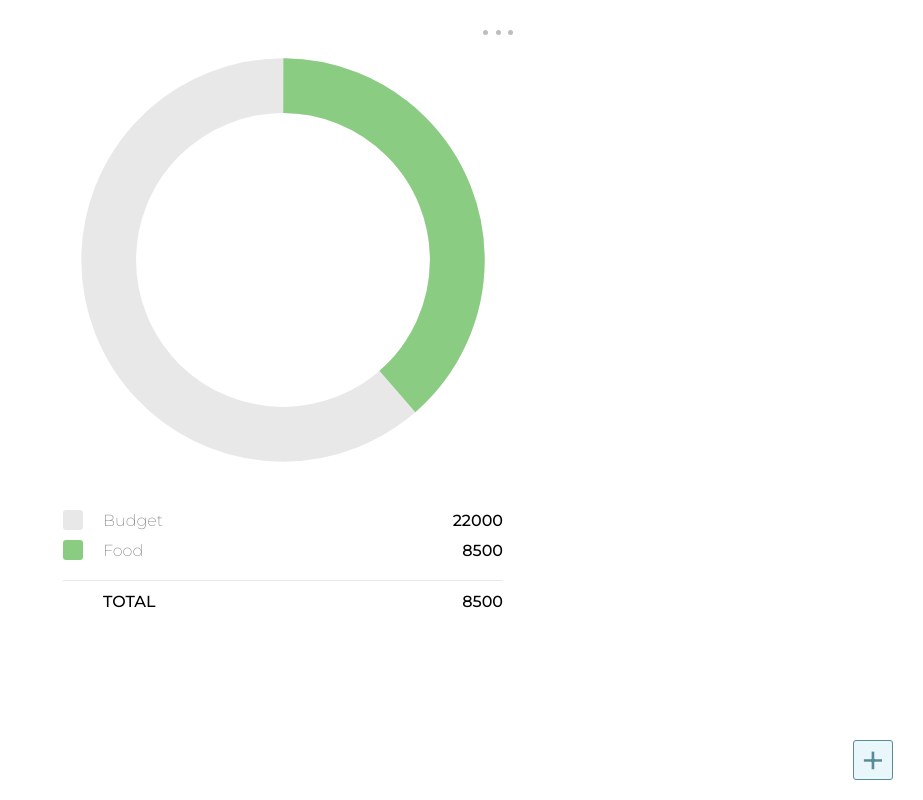
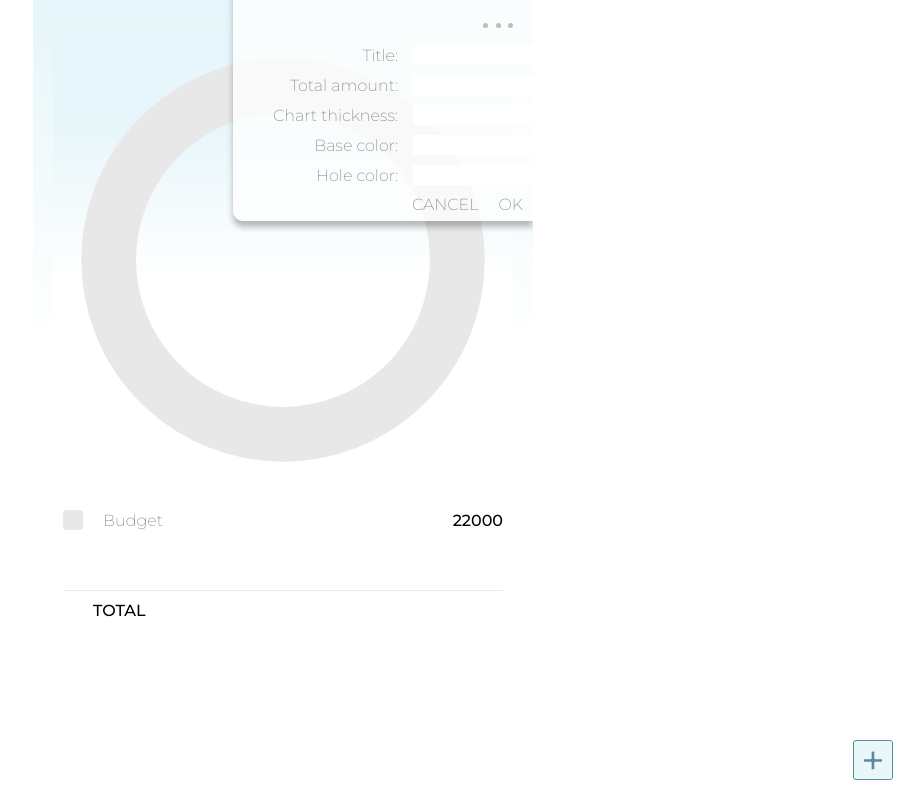
Before and after one commit to irosgrim/budgetplanner, a React (Create React App) app: page / in a window 1280 px wide. Both pictures are taken after a click on the element 640 px from the left and 45 px from the top of the page. Shown: the whole page, without its empty margins (357-1280 px from the left). Built offline with nearby package versions, Linux system fonts and the light colour scheme.

Commit message:
settings window

```diff
--- a/src/App.js
+++ b/src/App.js
@@ -24,13 +24,13 @@ const colorList = [
 	'#00AA80',
 	'#AB5B09'
 ];
-
 class App extends Component {
 	constructor() {
 		super();
 		this.handleToggleColorPalette = this.handleToggleColorPalette.bind(this);
 		this.handleShowModal = this.handleShowModal.bind(this);
 		this.handleSubmit = this.handleSubmit.bind(this);
+		this.handleShowSettings = this.handleShowSettings.bind(this);
 		this.state = {
 			title: 'Budget',
 			budget: 22000,
@@ -39,28 +39,61 @@ class App extends Component {
 			holeColor: 'transparent',
 			items: [
 				{
-					label: 'Food',
-					sectionColor: '#8acc81',
-					amount: 8500,
+					label: '',
+					sectionColor: '',
+					amount: null,
 					startFrom: 25
 				}
 			],
-
+			chosenColors: [],
 			showColorPalette: false,
-			showModal: false
+			showModal: false,
+			showSettings: false
 		};
 	}
-
+	handleShowSettings() {
+		this.setState(prevState => ({
+			showSettings: !prevState.showSettings
+		}));
+	}
 	handleSubmit(e) {
 		console.log(e);
-
+		const capitalizeLabel =
+			e.entry.charAt(0).toUpperCase() + e.entry.toLowerCase().substring(1);
 		const newEntry = {
-			label: e.entry,
+			label: capitalizeLabel,
 			sectionColor: e.color,
 			amount: Number(e.amount),
 			startFrom: 0
 		};
-		this.setState({ items: [...this.state.items, newEntry], showModal: false });
+		e.entry !== '' && e.color !== '' && e.amount !== '' && e.amount !== 0
+			? this.setState({
+					items: [...this.state.items, newEntry],
+					chosenColors: [...this.state.chosenColors, e.color],
+					showModal: false,
+					showColorPalette: false
+			  })
+			: this.setState({ showModal: false });
+
+		if (
+			this.state.items.length === 1 &&
+			this.state.items[0].label === '' &&
+			this.state.items[0].amount === null
+		) {
+			this.setState({
+				items: [
+					{
+						label: capitalizeLabel,
+						sectionColor: e.color,
+						amount: Number(e.amount),
+						startFrom: 25
+					}
+				],
+				chosenColors: [...this.state.chosenColors, e.color],
+				showModal: false,
+				showColorPalette: false
+			});
+		}
 	}
 	handleToggleColorPalette() {
 		this.setState(prevState => ({
@@ -73,6 +106,9 @@ class App extends Component {
 		}));
 	}
 	render() {
+		const filtered = colorList.filter(color => {
+			return !this.state.chosenColors.includes(color);
+		});
 		return (
 			<div className="App">
 				{this.state.showModal && (
@@ -80,12 +116,18 @@ class App extends Component {
 						handletogglecolorpalette={this.handleToggleColorPalette}
 						showcolorpalette={this.state.showColorPalette}
 						colorlist={colorList}
+						chosencolors={this.state.chosenColors}
 						handleshowmodal={this.handleShowModal}
 						handlesubmit={this.handleSubmit}
+						filteredcolors={filtered}
 					/>
 				)}
+
 				<Additem handleshowmodal={this.handleShowModal} />
-				<Threedotsbtn />
+				<Threedotsbtn
+					showsettings={this.state.showSettings}
+					handleshowsettings={this.handleShowSettings}
+				/>
 				<div className="chart">
 					<Donutchart
 						chartfrom={this.state}
--- a/src/components/Colorpalette.js
+++ b/src/components/Colorpalette.js
@@ -3,7 +3,7 @@ import React from 'react';
 function Colorpalette(props) {
 	return (
 		<div className="color-palette">
-			{props.colorlist.map((color, index) => {
+			{props.filteredcolors.map((color, index) => {
 				return (
 					<div
 						key={index}
--- a/src/components/Donutchart.jsx
+++ b/src/components/Donutchart.jsx
@@ -157,7 +157,16 @@ class Donutchart extends Component {
 					alignItems: 'flex-end'
 				}}>
 				{this.props.infoposition === 'left' && infobox()}
-				<svg width="100%" height="100%" viewBox="0 0 42 42" className="donut">
+				<svg
+					width="100%"
+					height="100%"
+					viewBox="0 0 42 42"
+					className="donut"
+					style={{
+						strokeWidth: '0px',
+						backgroundImage:
+							'linear-gradient(-180deg, #E7F6FA 20%, #FFFFFF 55%)'
+					}}>
 					<circle
 						className="donut-hole"
 						cx="21"
--- a/src/components/List.jsx
+++ b/src/components/List.jsx
@@ -43,19 +43,11 @@ class List extends Component {
 							</li>
 						);
 					})}
-					<li className="list-item list-total">
-						<div className="list-item-wrapper">
-							<div
-								style={{
-									width: '20px',
-									height: '20px'
-								}}
-							/>
-							<div className="item bold">TOTAL</div>
-						</div>
-						<div className="bold">{amountarr.reduce(total)}</div>
-					</li>
 				</ul>
+				<div className="list-total">
+					<div className="item bold">TOTAL</div>
+					<div className="bold">{amountarr.reduce(total)}</div>
+				</div>
 			</div>
 		);
 	}
--- a/src/components/Modal.jsx
+++ b/src/components/Modal.jsx
@@ -8,10 +8,13 @@ class Modal extends Component {
 		this.handleOnChange = this.handleOnChange.bind(this);
 		this.handleSelectedColor = this.handleSelectedColor.bind(this);
 		this.state = {
-			entry: 'entry',
-			amount: 666,
-			color: 'red'
+			entry: '',
+			amount: null,
+			color: '#D0021B'
 		};
+	}
+	componentDidMount() {
+		this.setState({ color: this.props.filteredcolors[0] });
 	}
 	handleSelectedColor(e) {
 		console.log(e);
@@ -50,6 +53,7 @@ class Modal extends Component {
 							<input
 								type="text"
 								name="newitem"
+								placeholder="Title"
 								onChange={this.handleOnChange}
 							/>
 						</div>
@@ -57,6 +61,7 @@ class Modal extends Component {
 							<input
 								type="number"
 								name="newvalue"
+								placeholder="value"
 								onChange={this.handleOnChange}
 							/>
 						</div>
@@ -66,6 +71,7 @@ class Modal extends Component {
 						<Colorpalette
 							colorlist={this.props.colorlist}
 							selectedcolor={this.handleSelectedColor}
+							filteredcolors={this.props.filteredcolors}
 						/>
 					)}
 					<div className="submit-wrapper">
--- /dev/null
+++ b/src/components/Settings.jsx
@@ -0,0 +1,34 @@
+import React, { Component } from 'react';
+
+export default class Settings extends Component {
+	render() {
+		return (
+			<div className="settings-window">
+				<ul>
+					<li>
+						Title: <input type="text" />
+					</li>
+					<li>
+						Total amount: <input type="text" />
+					</li>
+					<li>
+						Chart thickness: <input type="text" />
+					</li>
+					<li>
+						Base color: <input type="text" />
+					</li>
+					<li>
+						Hole color: <input type="text" />
+					</li>
+				</ul>
+				<div className="submit-wrapper">
+					<div className="submit-btn" onClick={this.props.handleshowsettings}>
+						CANCEL
+					</div>
+
+					<div className="submit-btn">OK</div>
+				</div>
+			</div>
+		);
+	}
+}
--- a/src/components/Threedotsbtn.jsx
+++ b/src/components/Threedotsbtn.jsx
@@ -1,13 +1,28 @@
 import React from 'react';
+import Settings from './Settings';
 
-function Threedotsbtn() {
+function Threedotsbtn(props) {
 	return (
-		<div className="three-dots-menu">
+		<div
+			className="three-dots-menu"
+			onClick={e => {
+				console.log(e.target.className);
+				if (
+					e.target.className === 'three-dots-menu' ||
+					e.target.className === 'dot' ||
+					e.target.className === 'dots-wrapper'
+				) {
+					return props.handleshowsettings();
+				}
+			}}>
 			<div className="dots-wrapper">
 				<div className="dot" />
 				<div className="dot" />
 				<div className="dot" />
 			</div>
+			{props.showsettings && (
+				<Settings handleshowsettings={props.handleshowsettings} />
+			)}
 		</div>
 	);
 }
--- a/src/styles/App.css
+++ b/src/styles/App.css
@@ -23,6 +23,8 @@ h3 {
   flex-direction: column;
   justify-content: center;
   align-items: center;
+  background-image: linear-gradient(-180deg, #E7F6FA 2%, #FFFFFF 55%);
+  overflow: hidden;
 }
 
 .main-label {
@@ -89,6 +91,16 @@ h3 {
   display: flex;
   justify-content: space-between;
   align-items: center;
+  cursor: pointer;
+  padding-bottom: 5px;
+  transition: 0.3s;
+}
+
+.list-item:hover {
+  background-color: #f1f9fc;
+  border-radius: 10px;
+  padding-left: 10px;
+  padding-right: 10px;
 }
 
 .list-item-wrapper {
@@ -102,16 +114,22 @@ h3 {
 }
 
 .list-total {
+  display: flex;
+  text-align: left;
+  justify-content: space-between;
   border-top: 1px solid #eaeaea;
   padding-top: 10px;
   margin-top: 20px;
+  padding-left: 10px;
+  cursor: auto;
 }
 
 .three-dots-menu {
+  z-index: 9;
   position: relative;
   display: flex;
   justify-content: flex-end;
-  top: 30px;
+  top: 10px;
   width: 100%;
 }
 
@@ -120,6 +138,7 @@ h3 {
   height: 30px;
   display: flex;
   justify-content: space-between;
+  align-items: center;
   opacity: 0.5;
   transition: 0.3s;
   cursor: pointer;
@@ -151,10 +170,11 @@ h3 {
   border: 1px solid #4F8593;
   font-size: 2.6rem;
   opacity: 0.95;
+  cursor: pointer;
 }
 
 .modal {
-  z-index: 2;
+  z-index: 10;
   position: absolute;
   top: 0;
   left: 0;
@@ -232,7 +252,10 @@ h3 {
 
 .submit-btn {
   height: 26px;
-  width: 36px;
+  width: auto;
+  padding: 0 5px;
+  margin: 0 5px;
+  cursor: pointer;
 }
 
 .modal-header {
@@ -247,3 +270,42 @@ h3 {
   flex-wrap: wrap;
   height: 50px;
 }
+
+.settings-window {
+  position: absolute;
+  z-index: -1;
+  top: -30px;
+  right: -20px;
+  padding-top: 60px;
+  background-color: rgba(255, 255, 255, 0.767);
+  width: 300px;
+  font-weight: 200;
+  border-radius: 0 0 0 10px;
+  box-shadow: 0 6px 6px 0 rgba(0, 0, 0, 0.27);
+}
+
+.settings-window ul {
+  list-style-type: none;
+}
+
+.settings-window ul li {
+  width: 100%;
+  height: 30px;
+  display: flex;
+  justify-content: flex-end;
+  align-items: center;
+}
+
+.settings-window ul li input {
+  width: 120px;
+  height: 20px;
+  font-size: 1rem;
+  font-weight: 200;
+  margin-left: 15px;
+  border: none;
+}
+
+.settings-window ul li input:focus {
+  outline: none;
+  border-bottom: 2px solid #d4783a;
+}
```
